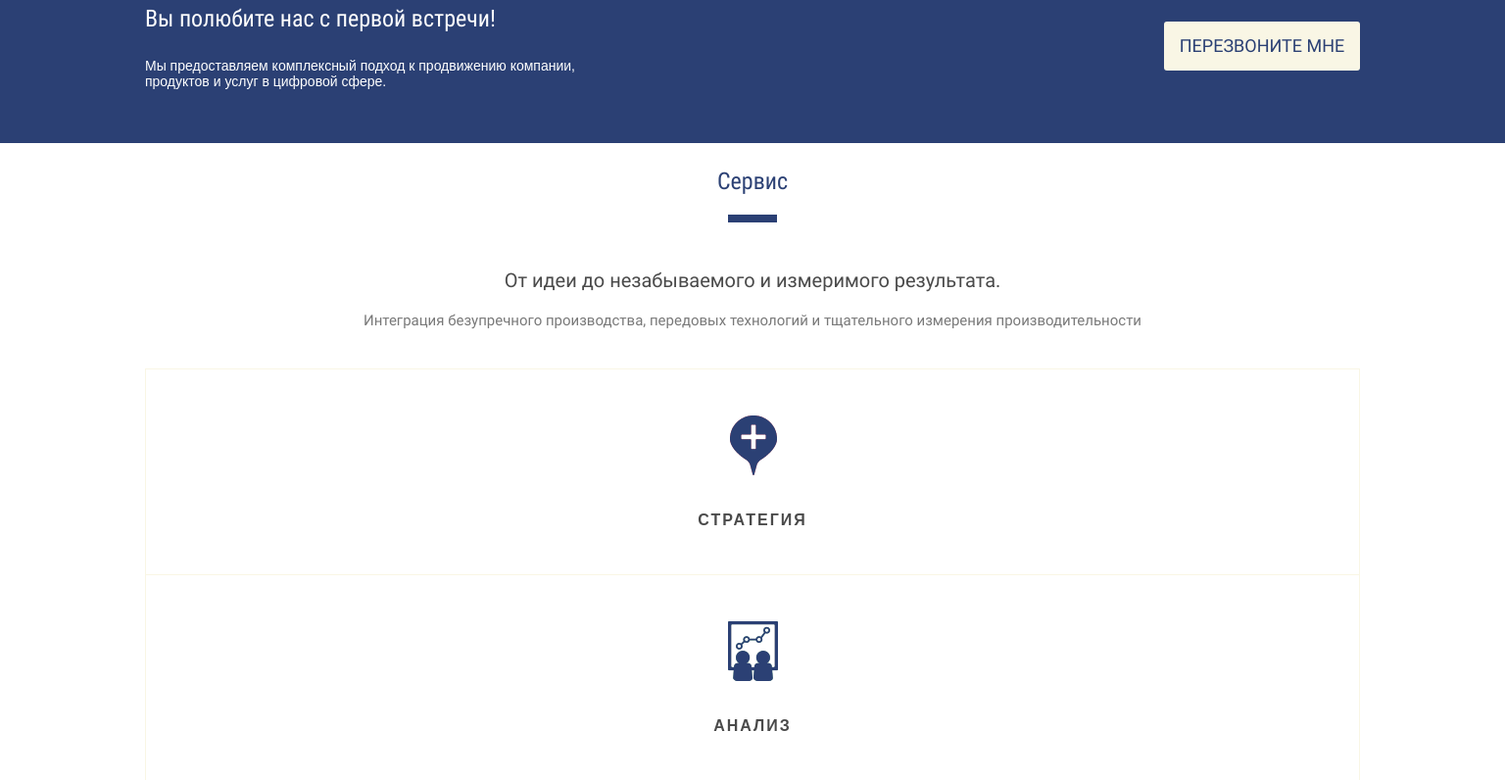
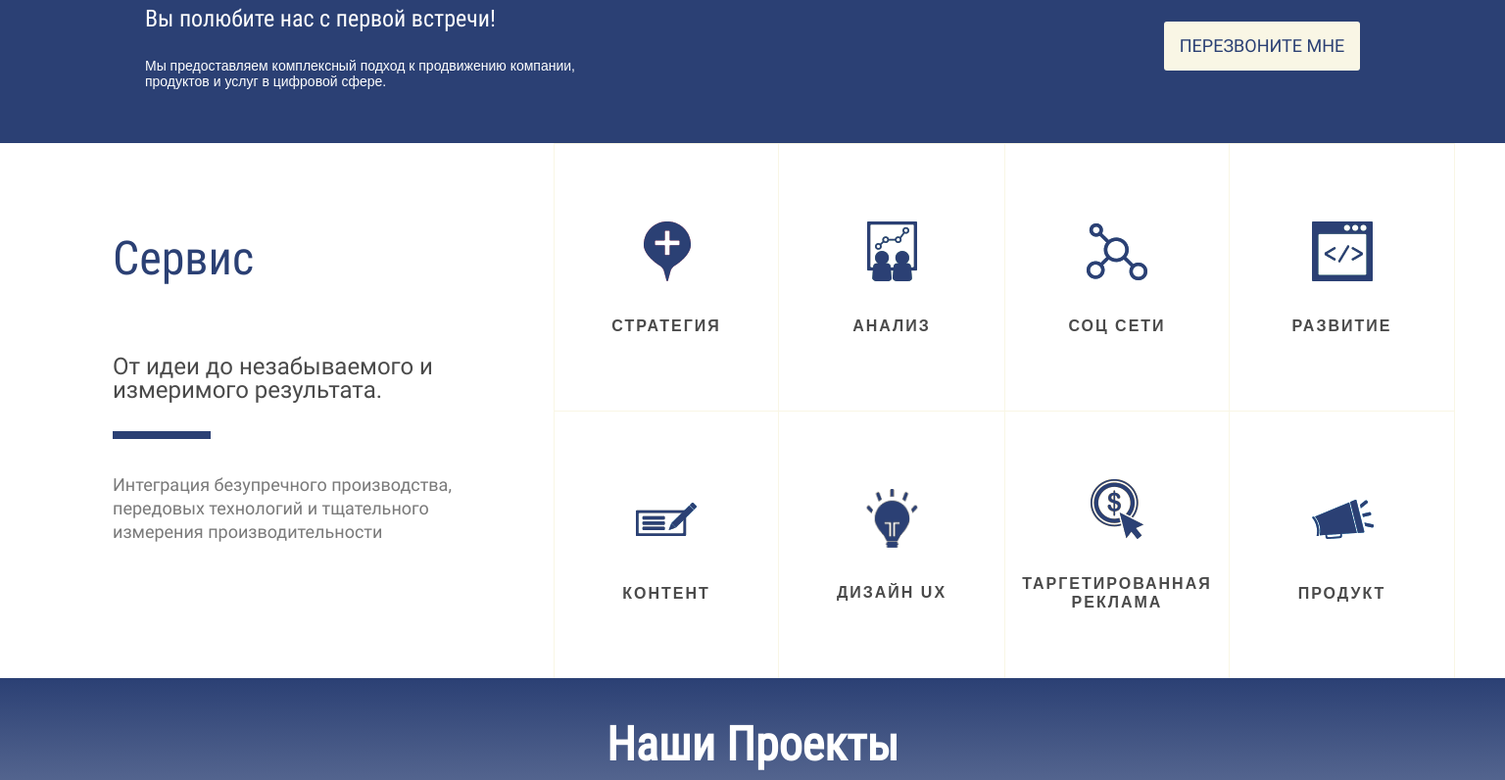
Before and after one commit to Zaccal/Di-gi, a plain HTML site: page index.html in a window 1536 px wide. Shown: the part 814-1610 px from the top of the page at 98% size. Drawn offline with nearby package versions, Linux system fonts and the light colour scheme; a web font is replaced by a local one.

Commit message:
fix section

```diff
--- a/#source/global.scss
+++ b/#source/global.scss
@@ -54,3 +54,10 @@ a{
         right: 0;
     }
 }
+
+@media (min-width: 640px) {
+    .title{
+        font-size: 48px;
+        line-height: 56px;
+    }
+}
--- a/#source/main.scss
+++ b/#source/main.scss
@@ -320,7 +320,7 @@ html{
     cursor: pointer;
     display: none;
     &:hover{
-        background-color: #4C70C9;
+        background-color: $hover;
     }
 }
 
@@ -512,7 +512,7 @@ html{
         margin-bottom: 40px;
     }
     &__item{
-        min-height: 210px;
+        min-height: 310px;
         border: 1px solid $e-color;
         border-bottom: none;
         display: flex;
@@ -561,6 +561,163 @@ html{
         font-family: "RobotoCondensed-bold", Arial, Helvetica, sans-serif;
         font-weight: bold;
         text-transform: uppercase;
+    }
+}
+
+@media (min-width: 640px) {
+    .service{
+        padding: 24px 0 0;
+        &__title{
+            margin-bottom: 20px;
+            &::after{
+                display: none;
+            }
+        }
+        &__descr{
+            line-height: 24px;
+            font-size: 24px;
+            margin-bottom: 38px;
+            position: relative;
+            padding-bottom: 38px;
+            &::after{
+                content: "";
+                position: absolute;
+                width: 100px;
+                height: 8px;
+                background-color: $acent;
+                bottom: 0;
+                margin: 0 auto;
+                left: 0;
+                right: 0;
+            }
+        }
+        &__text{
+            line-height: 24px;
+            font-size: 18px;
+        }
+        &__items{
+            display: flex;
+            flex-wrap: wrap;
+            margin: 0 -30px;
+        }
+        &__item{
+            width: 50%;
+            &:nth-child(even){
+                border-left: none;
+            }
+            &:last-child{
+                border-bottom: none;
+            }
+        }
+    }
+}
+
+@media (min-width: 768px) {
+    .service{
+        padding: 50px 0 0;
+        &__title{
+            margin-bottom: 30px;
+            padding-bottom: 0;
+        }
+        &__descr{
+            text-align: left;
+            &::after{
+                margin-left: 0;
+            }
+        }
+        &__text{
+            margin-bottom: 27px;
+            text-align: left;
+        }
+        &__items{
+            margin: 0 -40px;
+        }
+        &__item{
+            padding: 0 65px;
+            min-height: 334px;
+            &:hover{
+                padding: 0 18px;
+                .service__item-inner{
+                    margin: 18px;
+                    padding: 35px 64px 5px;
+                    min-height: 288px;
+                }
+            }
+        }
+    }
+}
+
+@media (min-width: 1024px) {
+    .service{
+        padding: 52px 0 0;
+        &__title{
+            margin-bottom: 60px;
+            padding-bottom: 0;
+        }
+        &__descr{
+            padding-bottom: 46px;
+            margin-bottom: 40px;
+        }
+        &__text{
+            margin-bottom: 32px;
+            max-width: 608px;
+        }
+        &__item{
+            width: 25%;
+            padding: 0 17px;
+            min-height: 277px;
+            &:nth-child(2),
+            &:nth-child(6){
+                border-right: none;
+            }
+            &:hover{
+                padding: 0 17px;
+                .service__item-inner{
+                    margin: 10px 0;
+                    padding: 21px 9px 5px;
+                    min-height: 255px;
+                }
+            }
+        }
+    }
+}
+
+@media (min-width: 1440px) {
+    .service{
+        padding: 0;
+        &__inner{
+            margin: 0 -100px 0 -33px;
+            display: flex;
+            justify-content: space-between;
+        }
+        &__head{
+           min-width: 350px;
+           margin-right: 100px;
+        }
+        &__title{
+            text-align: left;
+            margin: 90px 0 70px;
+        }
+        &__descr{
+            padding-bottom: 38px;
+            margin-bottom: 35px;
+        }
+        &__items{
+            margin: 0;
+        }
+        &__item{
+            width: 230px;
+            padding: 0 5px;
+            min-height: 273px;
+            &:hover{
+                padding: 0 5px;
+                .service__item-inner{
+                    margin: 5px 0;
+                    padding: 10px 3px 5px;
+                    min-height: 255px;
+                }
+            }
+        }
     }
 }
 
```
Also changed, not shown: css/main.css.
